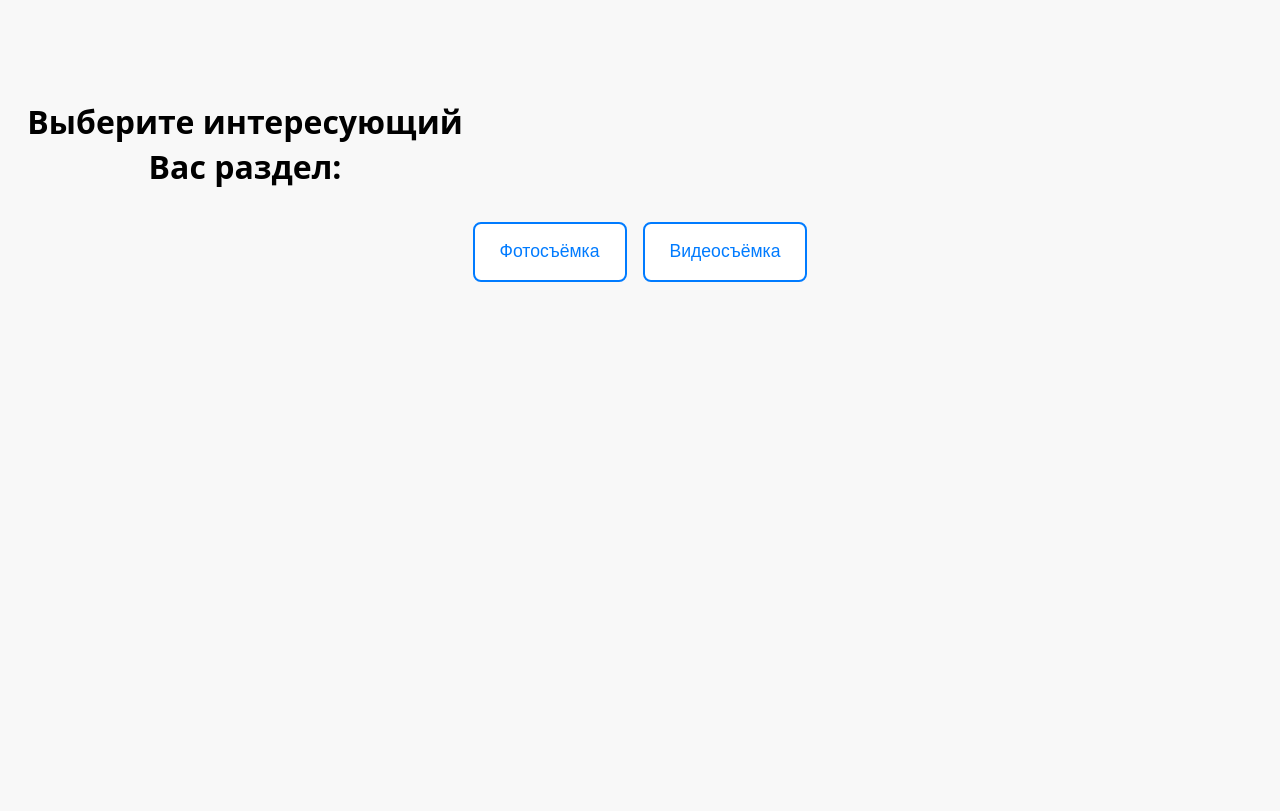
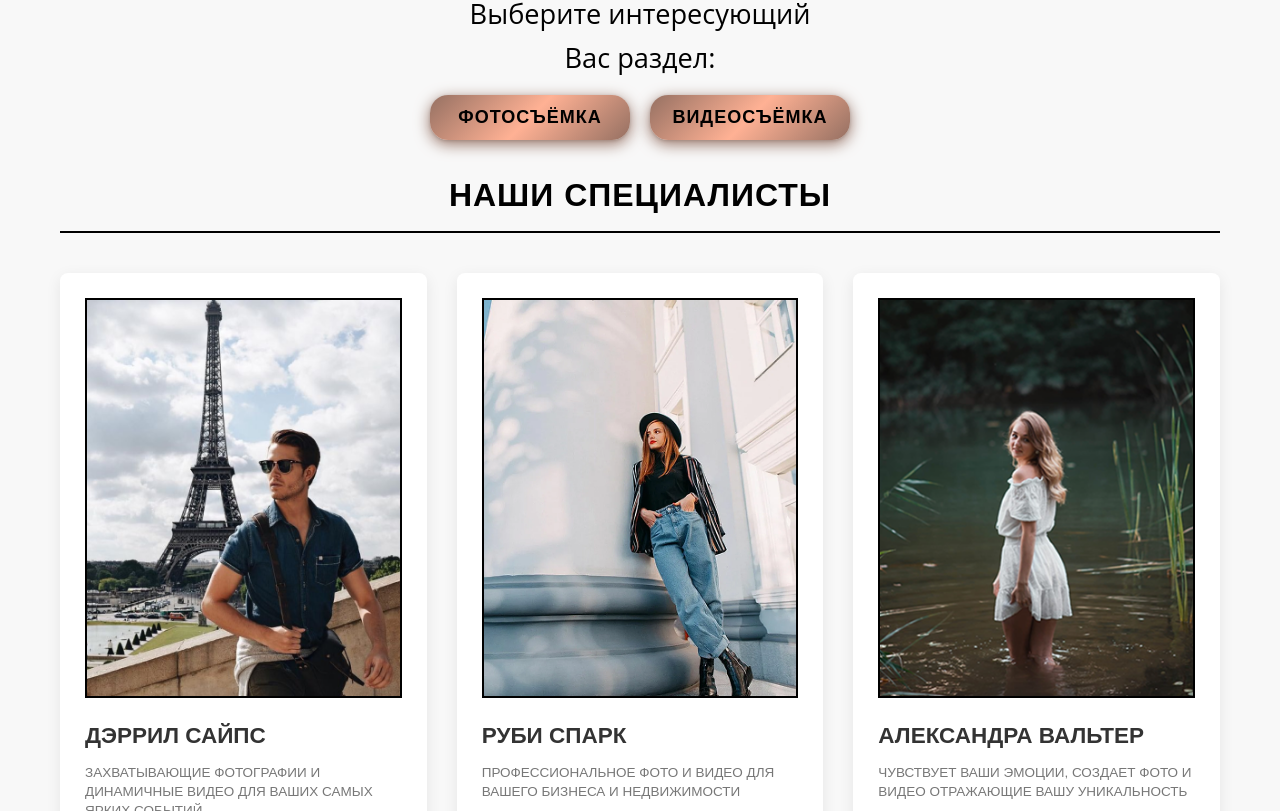
Before and after one commit to kseniy-netizen/coursework, a Vue app: page / in a window 1280 px wide. Shown: the part 1269-2080 px from the top of the page. Before the commit the page ends 1571 px from the top, so only its background shows below. Built offline with nearby package versions, Linux system fonts and the light colour scheme.

Commit message:
До специалисты

```diff
--- a/src/components/Home.vue
+++ b/src/components/Home.vue
@@ -82,17 +82,62 @@ export default {
                 </div>
             </section>
             <section class="cta">
-                <div class="container">
-                    <h2>Выберите интересующий Вас раздел:</h2>
-                    <div class="cta-buttons">
-                        <button class="cta-button" :class="{ active: selectedSection === 'photo' }"
-                            @click="selectedSection = 'photo'">
-                            Фотосъёмка
-                        </button>
-                        <button class="cta-button" :class="{ active: selectedSection === 'video' }"
-                            @click="selectedSection = 'video'">
-                            Видеосъёмка
-                        </button>
+                <div class="content">
+                    <div class="subtitle">Выберите интересующий<br>Вас раздел:</div>
+                </div>
+                <div class="other-buttons">
+                    <button class="gradient-btn">ФОТОСЪЁМКА</button>
+                    <button class="gradient-btn">ВИДЕОСЪЁМКА</button>
+                </div>
+            </section>
+
+
+
+            <section class="specialists-section">
+                <!-- Заголовок -->
+                <h2 class="section-title">НАШИ СПЕЦИАЛИСТЫ</h2>
+                <div class="divider">
+                </div>
+
+                <div class="s-cards-container">
+                    <!-- Специалист 1: ДЭРРИЛ САЙПС -->
+                    <div class="s-card">
+                        <div class="s-image-frame">
+                            <img src="../assets/images/specialist-1.png" alt="ДЭРРИЛ САЙПС" class="s-image" />
+                        </div>
+                        <h3 class="s-name">ДЭРРИЛ САЙПС</h3>
+                        <p class="s-tagline">ЗАХВАТЫВАЮЩИЕ ФОТОГРАФИИ И ДИНАМИЧНЫЕ ВИДЕО ДЛЯ ВАШИХ САМЫХ ЯРКИХ
+                            СОБЫТИЙ</p>
+                        <p class="s-description">Дэррил – мастер ловить лучшие моменты! Он создает незабываемые
+                            снимки и захватывающие видеоролики для любых мероприятий – от семейных торжеств до
+                            крупных корпоративов. Его талант позволяет запечатлеть искренние эмоции, важные детали и
+                            волнующие мгновения, чтобы вы могли их снова переживать.</p>
+                    </div>
+
+                    <!-- Специалист 2: РУБИ СПАРК -->
+                    <div class="s-card">
+                        <div class="s-image-frame">
+                            <img src="../assets/images/specialist-2.png" alt="РУБИ СПАРК" class="s-image" />
+                        </div>
+                        <h3 class="s-name">РУБИ СПАРК</h3>
+                        <p class="s-tagline">ПРОФЕССИОНАЛЬНОЕ ФОТО И ВИДЕО ДЛЯ ВАШЕГО БИЗНЕСА И НЕДВИЖИМОСТИ</p>
+                        <p class="s-description">Руби – эксперт в создании эффективного визуального контента для
+                            привлечения клиентов и увеличения продаж. Она специализируется на бизнес-рекламе и
+                            съемке недвижимости, помогая вам выгодно представить свои товары и услуги.</p>
+                    </div>
+
+                    <!-- Специалист 3: АЛЕКСАНДРА ВАЛЬТЕР -->
+                    <div class="s-card">
+                        <div class="s-image-frame">
+                            <img src="../assets/images/specialist-3.png" alt="АЛЕКСАНДРА ВАЛЬТЕР" class="s-image" />
+                        </div>
+                        <h3 class="s-name">АЛЕКСАНДРА ВАЛЬТЕР</h3>
+                        <p class="s-tagline">ЧУВСТВУЕТ ВАШИ ЭМОЦИИ, СОЗДАЕТ ФОТО И ВИДЕО ОТРАЖАЮЩИЕ ВАШУ
+                            УНИКАЛЬНОСТЬ</p>
+                        <p class="s-description">Александра – эксперт в создании элегантных образов и раскрытии
+                            индивидуальности в каждом кадре. Она тонко чувствует ваши эмоции и мастерски переносит
+                            их на камеру, создавая фото и видео, которые по-настоящему отражают вашу уникальность.
+                        </p>
                     </div>
                 </div>
             </section>
@@ -180,62 +225,253 @@ export default {
 
         .hero {
             color: rgb(0, 0, 0);
-            padding: 3rem 0;
+            padding: 1rem 0;
         }
 
         .hero-text {
             font-size: 1.2rem;
-            margin-bottom: 1.5rem;
+            margin-bottom: 1rem;
             text-align: center;
             max-width: 650px;
             margin-left: auto;
             margin-right: auto;
         }
+
+
         .hero-text img{
             padding: 35px 0px;
         }
+/* Выберите раздел - текст */
                 .cta {
                     text-align: center;
+                }
+
+                .subtitle{
+                    font-size: 1.7rem;
+                    color: #000000;
+                }
+
+
+                .other-buttons{
+                    margin-top: 6px;
+                }
+
+                .gradient-btn {
+                    padding: 12px 0;
+                    font-size: 18px;
+                    font-weight: 700;
+                    color: #000000;
+                    background: linear-gradient(135deg,
+                            #957062,
+                            #FFB194,
+                            #957062);
+                    border: none;
+                    border-radius: 18px;
+                    cursor: pointer;
+                    text-transform: uppercase;
+                    transition: all 0.3s ease;
+                    font-family: Arial, sans-serif;
+                    letter-spacing: 1px;
+                    box-shadow:
+                        0 4px 15px #957062,
+                        0 1px 3px rgba(0, 0, 0, 0.2);
+                    position: relative;
+                    overflow: hidden;
+                    margin: 10px;
+                    min-width: 200px;
+                }
+
+
+/* СПециалисты */
+
+
+.specialists-section {
+    font-family: Arial, sans-serif;
+    max-width: 1200px;
+    margin: 0 auto;
     padding: 20px;
 }
 
-                .cta h2 {
-                    font-size: 2rem;
-                    margin-bottom: 2rem;
-                    color: #000000;
-                    line-height: 1.4;
-                    max-width: 450px;
+.section-title {
+    font-size: 32px;
+    font-weight: 700;
     text-align: center;
+    text-transform: uppercase;
+    letter-spacing: 1px;
+    margin-bottom: 10px;
+    color: #000;
 }
 
-                .cta-buttons {
-                    display: flex;
-                    justify-content: center;
-                    gap: 1rem;
-                    flex-wrap: wrap;
+.divider {
+    width: 100%;
+    height: 2px;
+    background-color: #000;
+    margin: 0 auto 40px;
 }
 
-                .cta-button {
-                    padding: 15px 25px;
-                    font-size: 1.1rem;
-                    border: 2px solid #007bff;
-                    background-color: white;
-                    color: #007bff;
+.specialists-container {
+    display: grid;
+    grid-template-columns: repeat(3, 1fr);
+    gap: 30px;
+    position: relative;
+}
+
+.specialists-container::before,
+.specialists-container::after {
+    content: '';
+    position: absolute;
+    top: 0;
+    bottom: 0;
+    width: 1px;
+    background-color: #ddd;
+}
+
+.specialists-container::before {
+    left: calc(33.333% - 15px);
+}
+
+.specialists-container::after {
+    right: calc(33.333% - 15px);
+}
+
+.specialist-card {
+    padding: 0 15px;
+    text-align: left;
+}
+
+.specialist-name {
+    font-size: 18px;
+    font-weight: 700;
+    text-transform: uppercase;
+    margin-bottom: 15px;
+    color: #000;
+    line-height: 1.3;
+}
+
+.specialist-tagline {
+    font-size: 14px;
+    font-weight: 700;
+    margin-bottom: 15px;
+    color: #000;
+    line-height: 1.4;
+    text-transform: uppercase;
+}
+
+.specialist-description {
+    font-size: 14px;
+    line-height: 1.5;
+    color: #333;
+    margin: 0;
+}
+
+/* специалисты */
+.s-section-wrapper {
+    font-family: Arial, sans-serif;
+    max-width: 1200px;
+    margin: 40px auto;
+    padding: 20px;
+    box-sizing: border-box;
+    color: #333;
+    background-color: #fff;
+}
+
+.s-cards-container {
+    display: flex;
+    flex-wrap: wrap;
+    justify-content: space-between;
+    gap: 30px;
+}
+
+.s-card {
+    flex: 1 1 calc(33.333% - 20px);
+    max-width: calc(33.333% - 20px);
+    background-color: #ffffff;
+    padding: 25px;
     border-radius: 8px;
-                    cursor: pointer;
-                    transition: all 0.3s ease;
-                    text-align: center;
-                    min-height: 60px;
+    box-shadow: 0 4px 15px rgba(0, 0, 0, 0.08);
+    box-sizing: border-box;
+    text-align: left;
     display: flex;
-                    align-items: center;
-                    justify-content: center;
     flex-direction: column;
 }
 
-                .cta-button.active {
-                    background-color: #007bff;
-                    color: white;
+.s-image-frame {
+    width: 100%;
+    height: 400px;
+    overflow: hidden;
+    border: 2px solid #000000;
+    margin-bottom: 20px;
+    display: flex;
+    justify-content: center;
+    align-items: center;
+    background-color: #f0f0f0;
 }
+
+.s-image {
+    width: 100%;
+    height: 100%;
+    object-fit: cover;
+    display: block;
+}
+
+.s-name {
+    font-size: 1.5em;
+    font-weight: bold;
+    margin: 0 0 10px 0;
+    color: #333;
+}
+
+.s-tagline {
+    font-size: 0.9em;
+    color: #777;
+    text-transform: uppercase;
+    margin: 0 0 15px 0;
+    line-height: 1.4;
+}
+
+.s-description {
+    font-size: 1em;
+    color: #555;
+    line-height: 1.6;
+    margin: 0;
+    flex-grow: 1;
+}
+
+@media (max-width: 1024px) {
+    .s-card {
+        flex: 1 1 calc(50% - 20px);
+        max-width: calc(50% - 20px);
+    }
+}
+
+@media (max-width: 768px) {
+    .s-section-wrapper {
+        padding: 15px;
+    }
+
+    .s-card {
+        flex: 1 1 100%;
+        max-width: 100%;
+    }
+
+    .s-section-title {
+        font-size: 1.8em;
+        margin-bottom: 30px;
+    }
+
+    .s-nav-tabs {
+        flex-wrap: wrap;
+        justify-content: center;
+        gap: 8px;
+        margin-bottom: 25px;
+    }
+
+    .s-nav-button {
+        padding: 8px 15px;
+        font-size: 13px;
+    }
+}
+
 
         @media (max-width: 768px) {
             .header .container {
```
Lines whose indentation alone changed are shown as unchanged.
